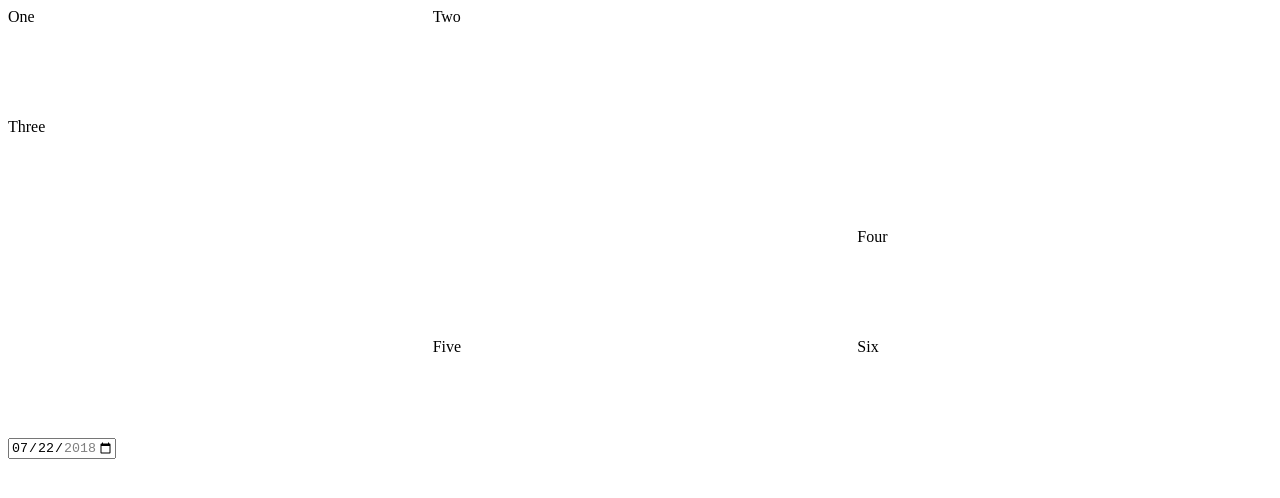
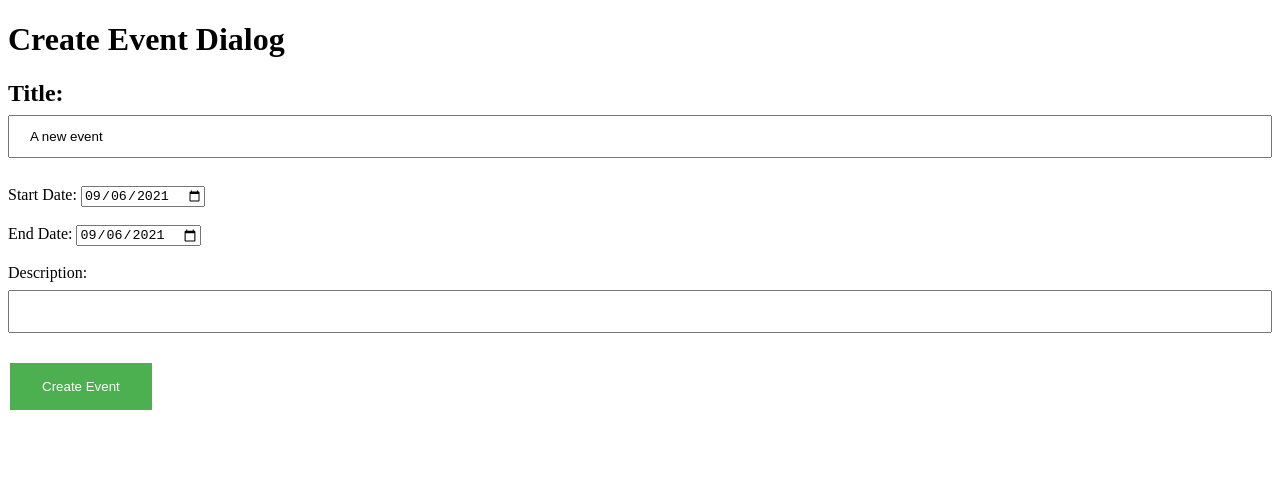
Before and after one commit to UINDY-SWEN-200/parcel-ts-jest, a website built with Parcel: page src/index.html in a window 1280 px wide. Built offline with nearby package versions, Linux system fonts and the light colour scheme.

Commit message:
simple form handling

```diff
--- a/src/css/styles.css
+++ b/src/css/styles.css
@@ -1,30 +1,16 @@
-.wrapper {
-    display: grid;
-    grid-template-columns: repeat(3, 1fr);
-    gap: 10px;
-    grid-auto-rows: minmax(100px, auto);
+input[type=text] {
+    width: 100%;
+    padding: 12px 20px;
+    margin: 8px 0;
+    box-sizing: border-box;
   }
-  .one {
-    grid-column: 1 / 3;
-    grid-row: 1;
+
+  input[type=button], input[type=submit], input[type=reset] {
+    background-color: #4CAF50;
+    border: none;
+    color: white;
+    padding: 16px 32px;
+    text-decoration: none;
+    margin: 4px 2px;
+    cursor: pointer;
   }
-  .two {
-    grid-column: 2 / 4;
-    grid-row: 1 / 3;
-  }
-  .three {
-    grid-column: 1;
-    grid-row: 2 / 5;
-  }
-  .four {
-    grid-column: 3;
-    grid-row: 3;
-  }
-  .five {
-    grid-column: 2;
-    grid-row: 4;
-  }
-  .six {
-    grid-column: 3;
-    grid-row: 4;
-  }
--- a/src/index.ts
+++ b/src/index.ts
@@ -1,17 +1,55 @@
-const app = document.getElementById("app")
 
-if (app){
-    app.innerHTML = `
-    <div class="wrapper">
-        <div class="one">One</div>
-        <div class="two">Two</div>
-        <div class="three">Three</div>
-        <div class="four">Four</div>
-        <div class="five">Five</div>
-        <div class="six">Six</div>
-    </div>
-    <input type="date" id="start" name="trip-start"
-    value="2018-07-22"
-    min="2018-01-01" max="2018-12-31">
+export function applyUI(elID: string, html: string) {
+    //
+    // Utility function that repalces HTML within an element
+    //
+    const el = document.getElementById(elID)
+    if (el) {
+        el.innerHTML = html
+    }
+}
+
+export function attachClickHandler(elID: string, handler: (e: MouseEvent) => void) {
+    //
+    // Utility function that attaches an event handler to an element
+    //
+    const el = document.getElementById(elID)
+    if (el) {
+        el.addEventListener("click", handler)
+    }
+}
+
+const today =  new Date()
+
+export function renderEventDialog( begin: Date = today, end: Date = today, title: string = "A new event", description: string = "") {
+    //
+    // Renders the UI
+    //
+    const html = `
+    <form action="#" id="event-form">
+    <h1> Create Event Dialog</h1>
+    <h2>Title: <input type="text" id="title" name="event-title" value="${title}"/></h2>
+    Start Date: <input type="date" id="start" name="event-start"
+    value="${begin.toISOString().slice(0, 10)}"/>
+    <br/>
+    <br/>
+    End Date: <input type="date" id="end" name="event-end"
+    value="${end.toISOString().slice(0, 10)}"/>
+    <br/>
+    <br/>
+    Description: <input type="text" id="description" name="event-description"
+    value="${description}"/>
+    <br/>
+    <br/>
+    <input type="submit" value="Create Event" id="add-event"/>
+    </form>
     `
+    return html
 }
+
+applyUI("app", renderEventDialog())
+
+attachClickHandler("add-event",(e: MouseEvent) => {
+    e.preventDefault()
+    console.log("clicked" + new Date())
+})
```
